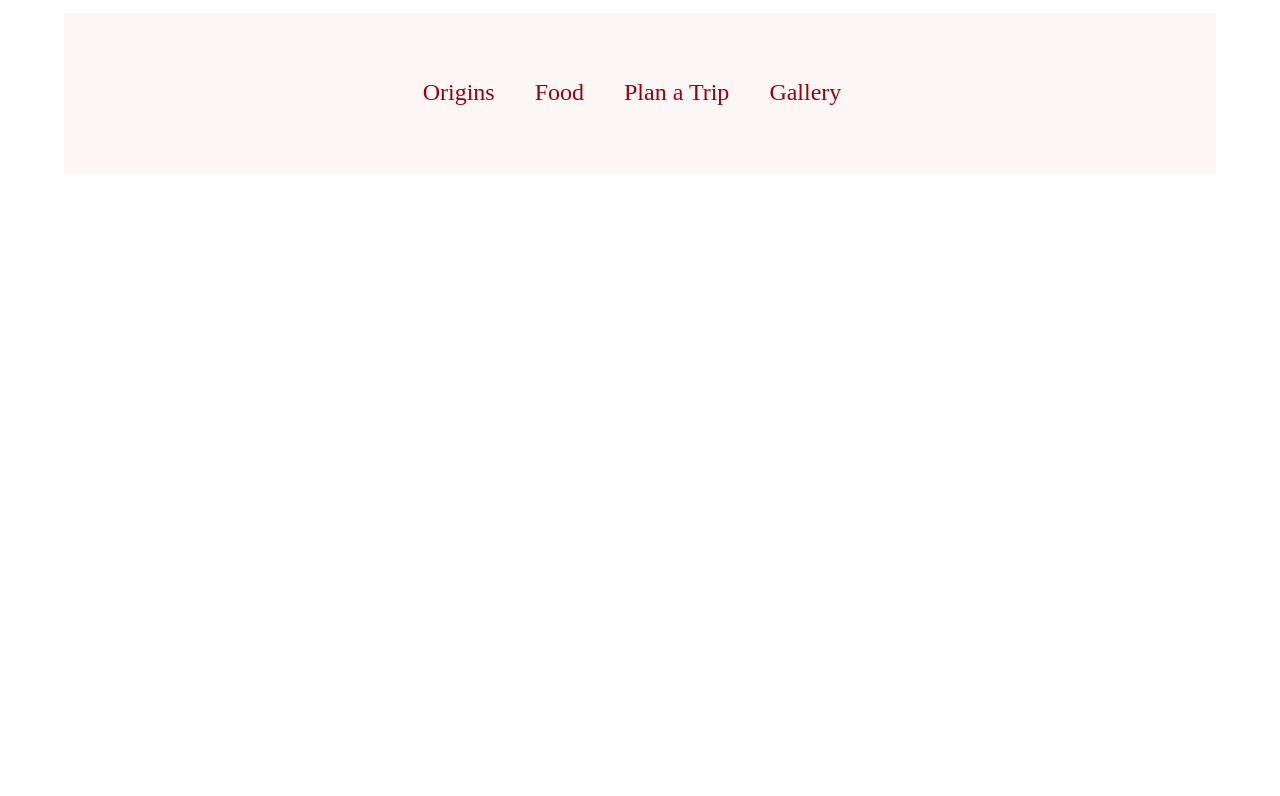
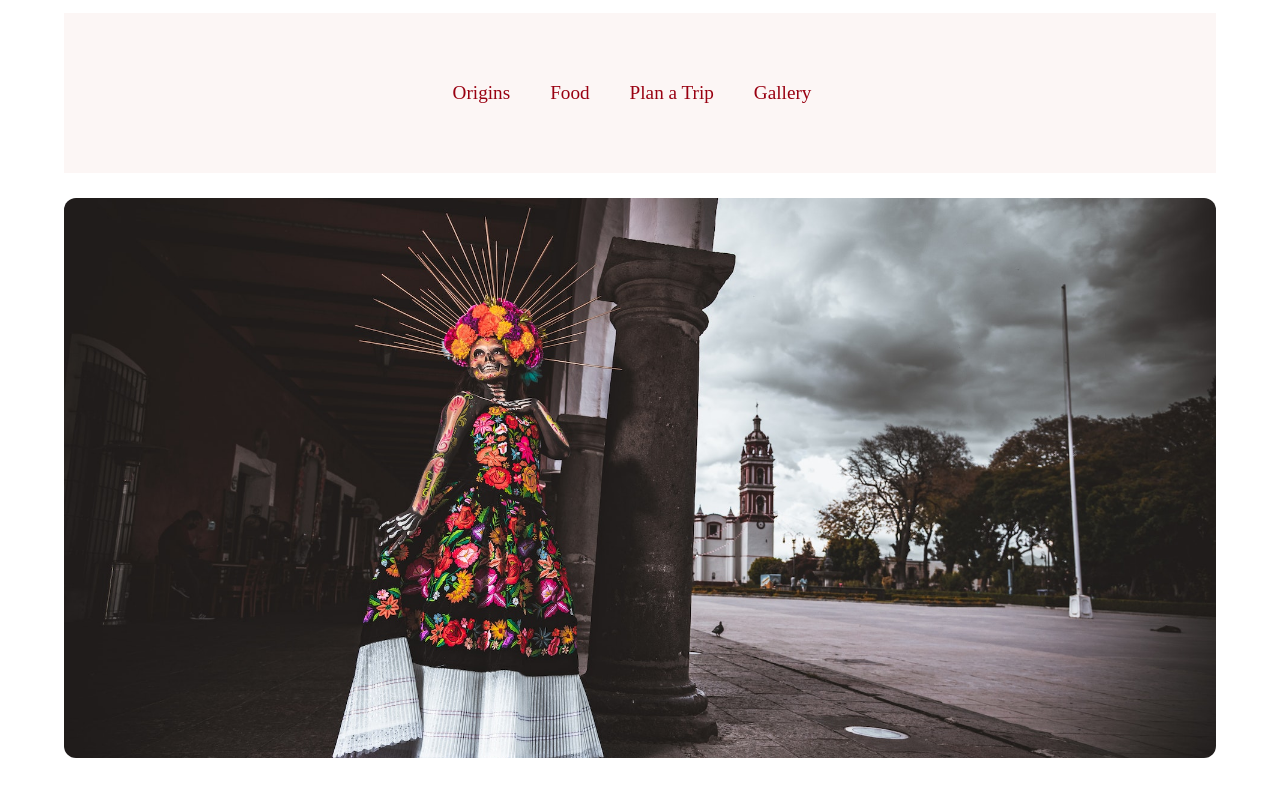
Before and after one commit to Moonchichiii/p1dayofdead, a plain HTML site: page index.html in a window 1280 px wide. Drawn offline with Linux system fonts and the light colour scheme; a web font is replaced by a local one.

Commit message:
added a hero image, and set it up.

```diff
--- a/assets/css/style.css
+++ b/assets/css/style.css
@@ -49,7 +49,7 @@ nav ul li {
 nav a {
     display: block;
     padding: 10px;
-    font-size: 1.5rem;
+    font-size: 1.2rem;
     text-decoration: none;
     color:#990011FF;
     transition: color 0.2s ease;
@@ -62,6 +62,24 @@ nav a:hover {
 
 
 /* Navigation End */
+
+/* Hero image */
+#hero {
+background-image: url("/assets/images/pexels-irving-joaquin-gutierrez-14094644.jpg");
+background-size: cover;
+background-position: center;
+background-repeat: no-repeat;
+width: 90%;
+height: 70vh;
+margin: 0 auto;
+border-radius: 12px;
+box-shadow: inset;
+}
+
+
+
+
+
 main {
 
 }
--- a/index.html
+++ b/index.html
@@ -21,7 +21,7 @@
         </nav>
 
     </header>
-
+    <div id="hero"></div>
     <main>
 
     </main>
```
Also changed, not shown: assets/images/pexels-irving-joaquin-gutierrez-14094644.jpg (added).
